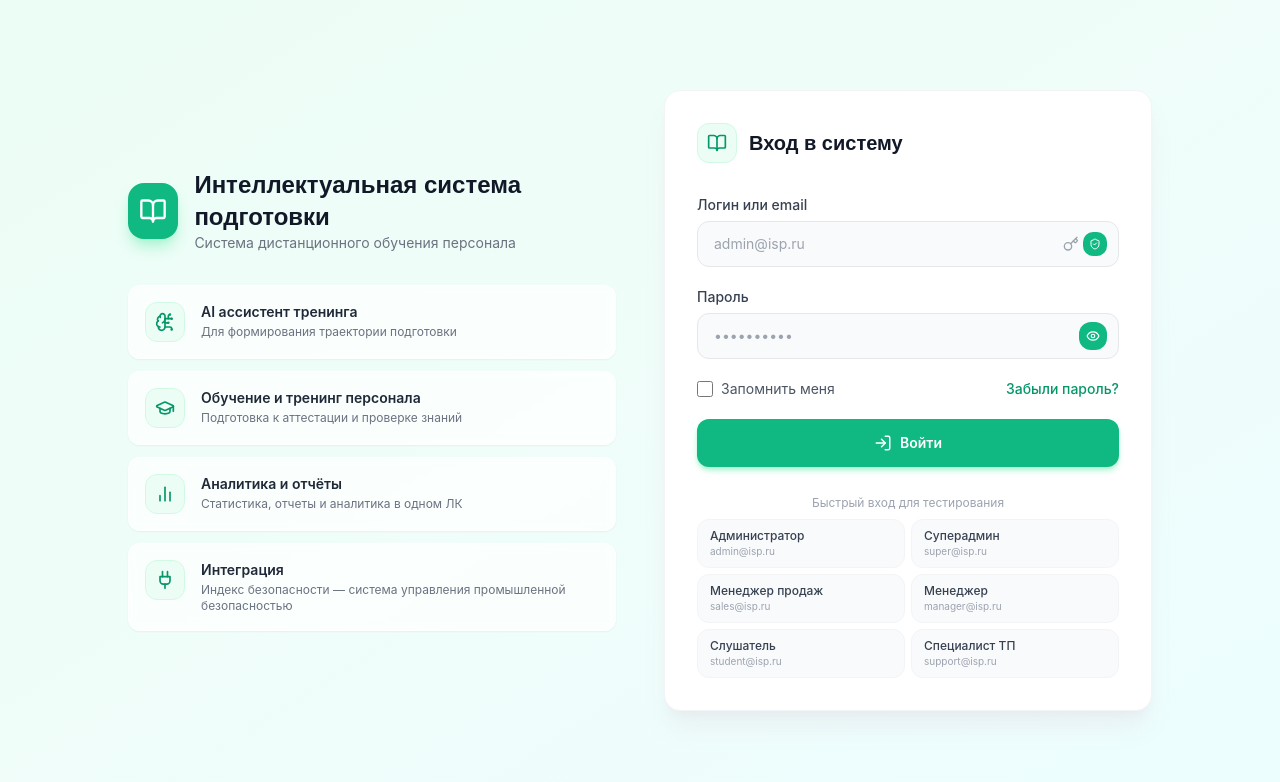
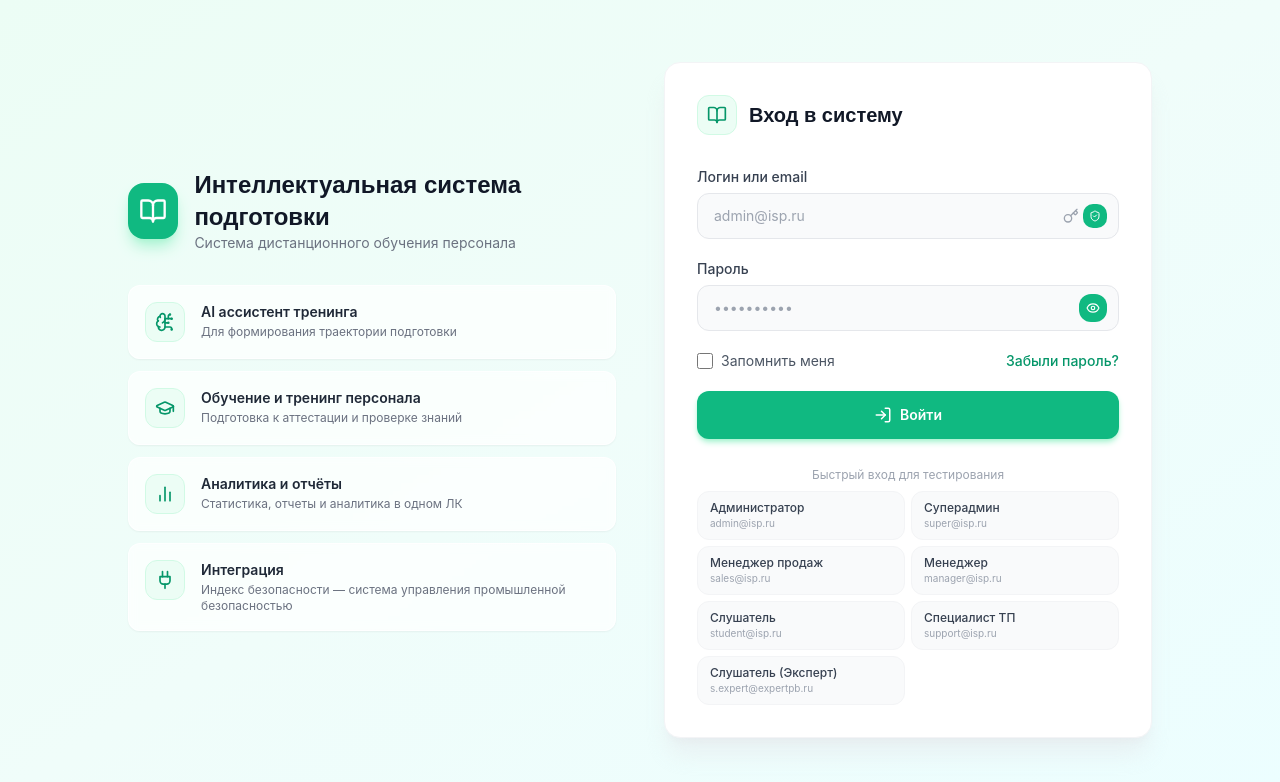
Before and after one commit to pr-poehali-dev/ib-pervaya-copy, a React (Vite) app: page /login in a window 1280 px wide. Shown: the top 782 px of the page. Built offline with nearby package versions, Linux system fonts and the light colour scheme.

Commit message:
Add login password form

```diff
--- a/src/pages/LoginForm.tsx
+++ b/src/pages/LoginForm.tsx
@@ -6,7 +6,8 @@ const TEST_ACCOUNTS = [
   { email: "sales@isp.ru",   password: "sales123",   label: "Менеджер продаж" },
   { email: "manager@isp.ru", password: "manager123", label: "Менеджер" },
   { email: "student@isp.ru", password: "student123", label: "Слушатель" },
-  { email: "support@isp.ru", password: "support123", label: "Специалист ТП" },
+  { email: "support@isp.ru",   password: "support123", label: "Специалист ТП" },
+  { email: "s.expert@expertpb.ru", password: "expert123", label: "Слушатель (Эксперт)" },
 ];
 
 interface LoginFormProps {
```
